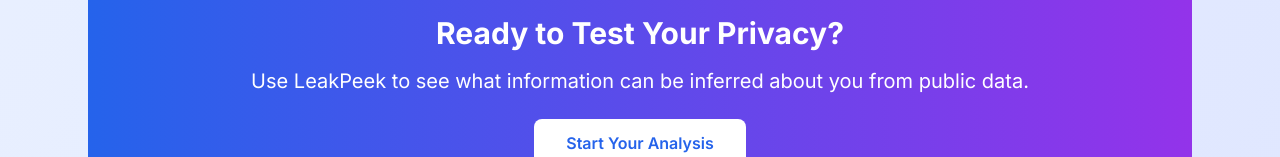
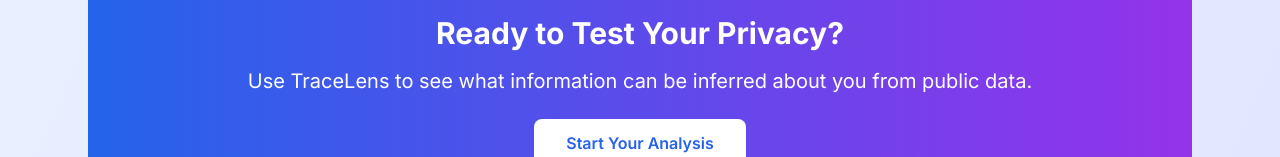
Before and after one commit to garimabhayanaa/TraceLens, a Next.js app in the folder frontend/: page /privacy_guide in a window 1280 px wide. Shown: the part 2585-2742 px from the top of the page. Built offline with nearby package versions, Linux system fonts and the light colour scheme; no server answers.

Commit message:
Deployment

```diff
--- a/frontend/app/privacy_guide/page.tsx
+++ b/frontend/app/privacy_guide/page.tsx
@@ -252,7 +252,7 @@
         {/* Call to Action */}
         <div className="text-center bg-gradient-to-r from-blue-600 to-purple-600 rounded-2xl p-8 text-white">
           <h2 className="text-3xl font-bold mb-4">Ready to Test Your Privacy?</h2>
-          <p className="text-xl mb-6">Use LeakPeek to see what information can be inferred about you from public data.</p>
+          <p className="text-xl mb-6">Use TraceLens to see what information can be inferred about you from public data.</p>
           <Link
             href="/dashboard"
             className="bg-white text-blue-600 px-8 py-3 rounded-lg font-semibold hover:bg-gray-100 transition inline-block"
```
Also changed, not shown: 2 other files (tests, documents, lock files or other folders).
